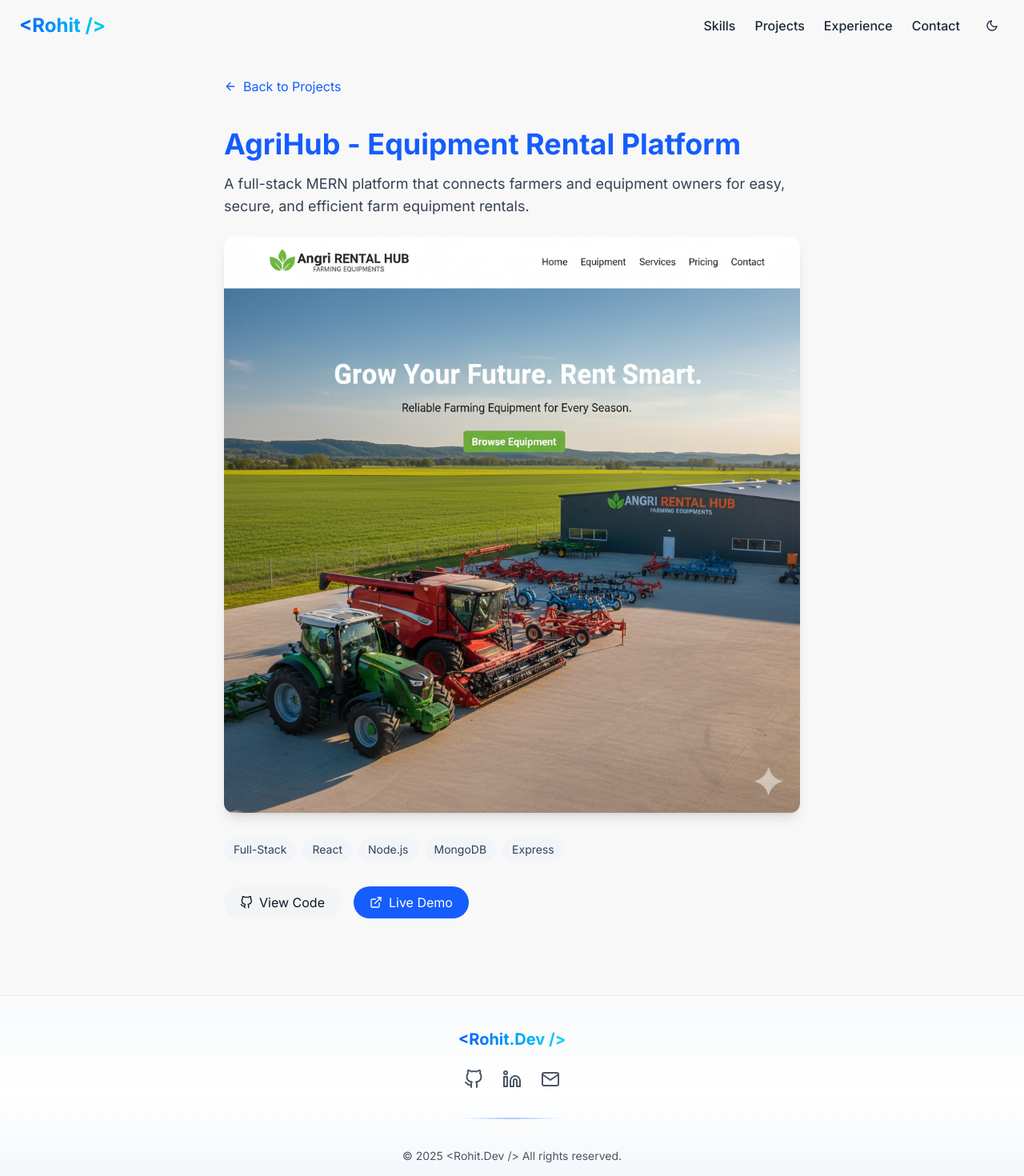
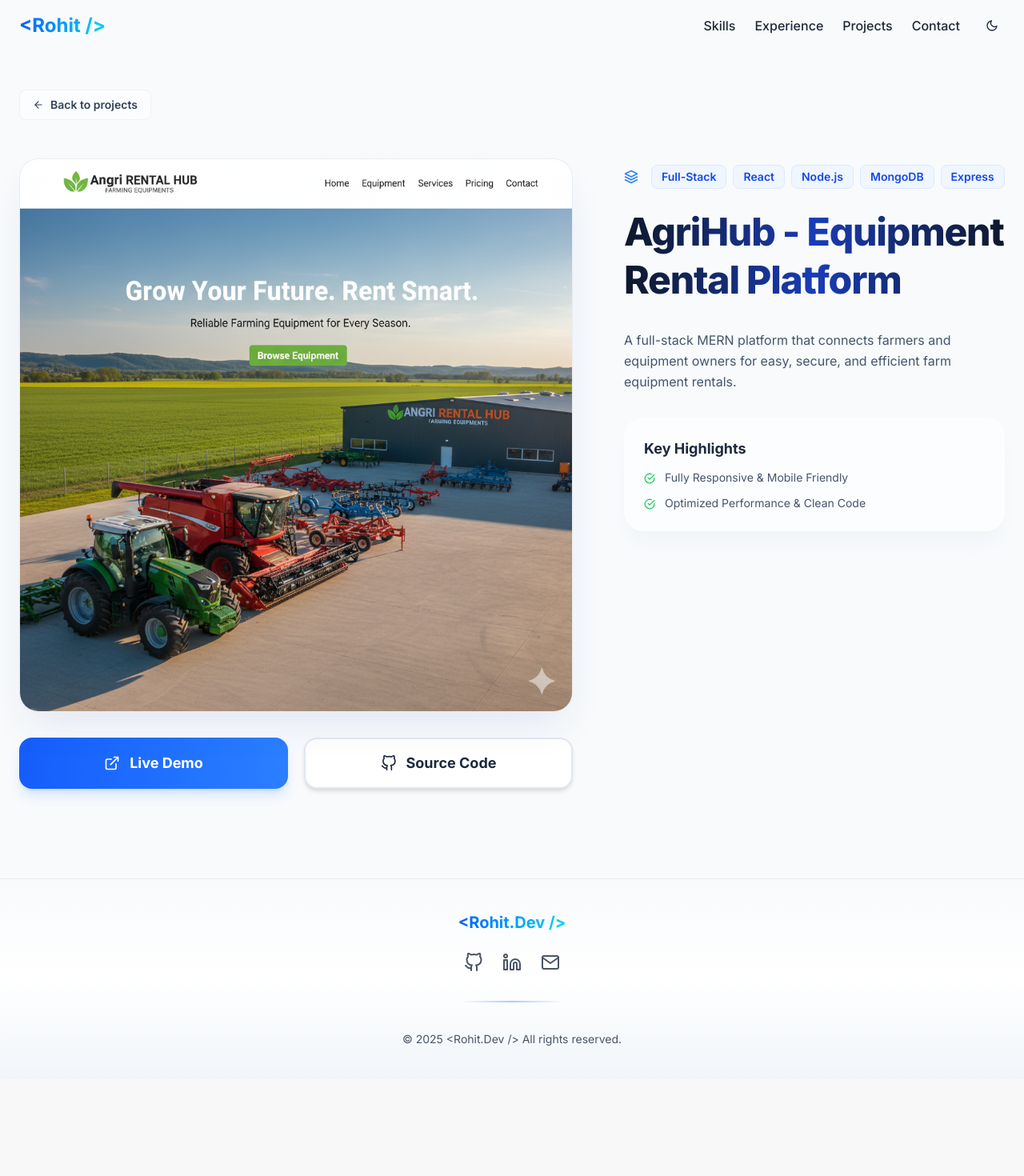
Before and after one commit to RB1600/Portfolio_React, a React (Vite) app: page /projects/1 in a window 1280 px wide. Shown: the top 1470 px of the page at 80% size. After the commit the page ends 1349 px from the top, so only its background shows below. Built offline with nearby package versions, Linux system fonts and the light colour scheme.

Commit message:
done all issues

```diff
--- a/src/components/Navbar.jsx
+++ b/src/components/Navbar.jsx
@@ -61,12 +61,14 @@ export default function Navbar() {
                     <a href="#skills" onClick={(e) => handleNavClick(e, "#skills")} className="hover:text-blue-600 dark:hover:text-cyan-400">
                         Skills
                     </a>
+                     <a href="#experience" onClick={(e) => handleNavClick(e, "#experience")} className="hover:text-blue-600 dark:hover:text-cyan-400">
+                        Experience
+                    </a>
+
                     <a href="#projects" onClick={(e) => handleNavClick(e, "#projects")} className="hover:text-blue-600 dark:hover:text-cyan-400">
                         Projects
                     </a>
-                    <a href="#experience" onClick={(e) => handleNavClick(e, "#experience")} className="hover:text-blue-600 dark:hover:text-cyan-400">
-                        Experience
-                    </a>
+
                     <a href="#contact" onClick={(e) => handleNavClick(e, "#contact")} className="hover:text-blue-600 dark:hover:text-cyan-400">
                         Contact
                     </a>
@@ -100,12 +102,15 @@ export default function Navbar() {
                     <a href="#skills" onClick={(e) => handleNavClick(e, "#skills")} className="py-2 hover:text-blue-600 dark:hover:text-cyan-400">
                         Skills
                     </a>
+
+                    <a href="#experience" onClick={(e) => handleNavClick(e, "#experience")} className="py-2 hover:text-blue-600 dark:hover:text-cyan-400">
+                        Experience
+                    </a>
+
                     <a href="#projects" onClick={(e) => handleNavClick(e, "#projects")} className="py-2 hover:text-blue-600 dark:hover:text-cyan-400">
                         Projects
                     </a>
-                    <a href="#experience" onClick={(e) => handleNavClick(e, "#experience")} className="py-2 hover:text-blue-600 dark:hover:text-cyan-400">
-                        Experience
-                    </a>
+
                     <a href="#contact" onClick={(e) => handleNavClick(e, "#contact")} className="py-2 hover:text-blue-600 dark:hover:text-cyan-400">
                         Contact
                     </a>
--- a/src/components/Projects.jsx
+++ b/src/components/Projects.jsx
@@ -1,13 +1,18 @@
-// src/components/Projects.jsx
 import React from "react"
 import { motion } from "framer-motion"
-import { Link } from "react-router-dom"
+import { useNavigate } from "react-router-dom"
 import { projects } from "../data/projects"
 import { fadeUp, staggerChildren } from "../utils/motionVariants"
 import ProjectCard from "./ProjectCard"
 import SectionHeader from "./SectionHeader"
 
 export default function Projects() {
+    const navigate = useNavigate();
+
+    const handleCardClick = (id) => {
+        navigate(`/projects/${id}`);
+    }
+
     return (
         <section
             id="projects"
@@ -41,11 +46,11 @@ export default function Projects() {
                                 key={p.id}
                                 variants={fadeUp}
                                 transition={{ type: "spring", stiffness: 200, damping: 20 }}
+                                onClick={() => handleCardClick(p.id)}
+                                className="cursor-pointer h-full"
                             >
-                                {/* ✅ Card links to /projects/:id */}
-                                <Link to={`/projects/${p.id}`}>
-                                    <ProjectCard {...p} />
-                                </Link>
+                                {/* ✅ Link tag Removed entirely */}
+                                <ProjectCard {...p} />
                             </motion.div>
                         ))}
                     </motion.div>
--- a/src/pages/ProjectDetails.jsx
+++ b/src/pages/ProjectDetails.jsx
@@ -1,83 +1,143 @@
 // src/pages/ProjectDetails.jsx
-import React from "react"
-import { useParams, Link } from "react-router-dom"
+import React, { useEffect } from "react"
+import { useParams, useNavigate } from "react-router-dom"
 import { projects } from "../data/projects"
 import { motion } from "framer-motion"
-import { FiArrowLeft, FiGithub, FiExternalLink } from "react-icons/fi"
+import { FiArrowLeft, FiGithub, FiExternalLink, FiLayers, FiCheckCircle } from "react-icons/fi"
 
 export default function ProjectDetails() {
     const { id } = useParams()
+    const navigate = useNavigate()
     const project = projects.find((p) => p.id === Number(id))
 
+    // Page Load झाल्यावर Top वर Scroll करा
+    useEffect(() => {
+        window.scrollTo(0, 0);
+    }, []);
 
-
-    if (!project)
-        return <p className="text-center py-24 text-gray-500">Project not found</p>
+    if (!project) return (
+        <div className="min-h-screen flex items-center justify-center text-slate-500 font-medium">
+            Project not found.
+        </div>
+    )
 
     return (
-        <motion.section
+        <section className="relative min-h-screen py-28 px-6 bg-slate-50 dark:bg-slate-950 overflow-hidden leading-relaxed">
+
+            {/* --- 1. Ambient Background Effects (Modern Glow) --- */}
+            <div className="absolute top-0 left-0 w-full h-full overflow-hidden pointer-events-none -z-10">
+                <div className="absolute top-[-10%] left-[-10%] w-[40%] h-[40%] rounded-full bg-blue-400/20 dark:bg-blue-900/30 blur-[100px]" />
+                <div className="absolute bottom-[-10%] right-[-10%] w-[40%] h-[40%] rounded-full bg-cyan-400/20 dark:bg-cyan-900/30 blur-[100px]" />
+            </div>
+
+            <div className="container mx-auto max-w-7xl relative z-10">
+
+                {/* --- 2. Back Button --- */}
+                <motion.button
+                    initial={{ opacity: 0, x: -10 }}
+                    animate={{ opacity: 1, x: 0 }}
+                    onClick={() => navigate(-1)}
+                    className="group flex items-center gap-2 mb-12 px-4 py-2 rounded-lg bg-white/50 dark:bg-slate-900/50 backdrop-blur-md border border-slate-200/50 dark:border-slate-700/50 text-sm font-semibold text-slate-700 dark:text-slate-300 hover:bg-white dark:hover:bg-slate-800 transition-all"
+                >
+                    <FiArrowLeft className="group-hover:-translate-x-1 transition-transform duration-300" />
+                    <span>Back to projects</span>
+                </motion.button>
+
+                {/* --- 3. Split Layout Grid --- */}
+                <motion.div
                     initial={{ opacity: 0, y: 20 }}
                     animate={{ opacity: 1, y: 0 }}
                     transition={{ duration: 0.5 }}
-            className="py-24 px-6 container mx-auto max-w-3xl"
+                    className="grid grid-cols-1 lg:grid-cols-12 gap-12 lg:gap-16 items-start"
                 >
-            {/* Back Link */}
-            <Link
-                to="/"
-                className="flex items-center gap-2 text-blue-600 dark:text-cyan-400 hover:underline mb-10"
-            >
-                <FiArrowLeft /> Back to Projects
-            </Link>
 
-            <h1 className="text-4xl font-bold mb-4 text-blue-600 dark:text-cyan-400">
-                {project.title}
-            </h1>
+                    {/* === LEFT COLUMN: Image & Action Buttons (7 Columns) === */}
+                    <div className="lg:col-span-7 flex flex-col gap-8">
 
-            <p className="text-gray-700 dark:text-gray-300 mb-6 text-lg">
-                {project.description}
-            </p>
-
+                        {/* Image Frame with Glow */}
+                        <div className="relative group rounded-3xl overflow-hidden shadow-2xl shadow-blue-900/10 border border-slate-200/50 dark:border-slate-700/50 bg-slate-100 dark:bg-slate-800/50">
                             <img
                                 src={project.image}
                                 alt={project.title}
-                className="w-full rounded-xl shadow-lg mb-8"
+                                className="relative z-10 w-full h-auto object-cover transform transition-transform duration-700 ease-in-out group-hover:scale-[1.03]"
                             />
+                        </div>
 
-            {/* Tech Stack */}
-            <div className="flex flex-wrap gap-2 mb-8">
+                        {/* Action Buttons */}
+                        <div className="grid grid-cols-1 sm:grid-cols-2 gap-5">
+                            {project.liveDemoLink && (
+                                <a
+                                    href={project.liveDemoLink}
+                                    target="_blank"
+                                    rel="noreferrer"
+                                    className="group flex items-center justify-center gap-3 px-6 py-4 bg-gradient-to-r from-blue-600 to-blue-500 hover:from-blue-700 hover:to-blue-600 text-white rounded-2xl font-bold text-lg shadow-lg shadow-blue-500/20 transition-all transform hover:-translate-y-1"
+                                >
+                                    <FiExternalLink className="text-xl group-hover:rotate-12 transition-transform" />
+                                    <span>Live Demo</span>
+                                </a>
+                            )}
+                            {project.githubLink && (
+                                <a
+                                    href={project.githubLink}
+                                    target="_blank"
+                                    rel="noreferrer"
+                                    className="group flex items-center justify-center gap-3 px-6 py-4 bg-white dark:bg-slate-900 text-slate-800 dark:text-white border-2 border-slate-200 dark:border-slate-700 hover:border-slate-900 dark:hover:border-slate-100 rounded-2xl font-bold text-lg shadow-md transition-all transform hover:-translate-y-1"
+                                >
+                                    <FiGithub className="text-xl group-hover:rotate-12 transition-transform"/>
+                                    <span>Source Code</span>
+                                </a>
+                            )}
+                        </div>
+                    </div>
+
+                    {/* === RIGHT COLUMN: Details & Info (5 Columns) === */}
+                    <div className="lg:col-span-5 flex flex-col gap-8 lg:py-2">
+
+                        <div>
+                            {/* Tech Stack Pills */}
+                            <div className="flex flex-wrap items-center gap-2 mb-6">
+                                <FiLayers className="text-blue-500 dark:text-cyan-400 text-lg shrink-0 mr-2" />
                                 {project.tags.map((tag, i) => (
                                     <span
                                         key={i}
-                        className="px-3 py-1 text-sm bg-slate-100 dark:bg-slate-800 text-gray-700 dark:text-gray-300 rounded-full"
+                                        className="px-3 py-1 text-sm font-semibold rounded-lg bg-blue-50 dark:bg-slate-800/80 text-blue-700 dark:text-blue-300 border border-blue-100 dark:border-slate-700"
                                     >
                                         {tag}
                                     </span>
                                 ))}
                             </div>
 
-            {/* Links */}
-            <div className="flex gap-4">
-                {project.githubLink && (
-                    <a
-                        href={project.githubLink}
-                        target="_blank"
-                        rel="noreferrer"
-                        className="flex items-center gap-2 px-5 py-2 bg-gray-100 dark:bg-slate-800 rounded-full hover:bg-gray-200 dark:hover:bg-slate-700 transition"
-                    >
-                        <FiGithub /> View Code
-                    </a>
-                )}
-                {project.liveDemoLink && (
-                    <a
-                        href={project.liveDemoLink}
-                        target="_blank"
-                        rel="noreferrer"
-                        className="flex items-center gap-2 px-5 py-2 bg-blue-600 text-white rounded-full hover:bg-blue-700 dark:bg-cyan-500 dark:hover:bg-cyan-600 transition"
-                    >
-                        <FiExternalLink /> Live Demo
-                    </a>
-                )}
+                            {/* Main Title */}
+                            <h1 className="text-4xl md:text-5xl font-extrabold tracking-tight bg-clip-text text-transparent bg-gradient-to-r from-slate-900 via-blue-800 to-slate-900 dark:from-white dark:via-blue-200 dark:to-white leading-tight">
+                                {project.title}
+                            </h1>
                         </div>
-        </motion.section>
+
+                        {/* Description */}
+                        <div className="prose prose-lg dark:prose-invert text-slate-600 dark:text-slate-300 leading-relaxed">
+                            <p>{project.description}</p>
+                        </div>
+
+                        {/* Extra Details Box (Glassmorphism) */}
+                        <div className="p-6 rounded-3xl bg-white/60 dark:bg-slate-900/60 backdrop-blur-xl border border-white/20 dark:border-slate-700/30 shadow-xl shadow-slate-200/20 dark:shadow-none">
+                            <h3 className="text-lg font-bold text-slate-800 dark:text-slate-100 mb-3">
+                                Key Highlights
+                            </h3>
+                            <ul className="space-y-3 text-slate-600 dark:text-slate-400 text-sm">
+                                <li className="flex items-start gap-3">
+                                    <FiCheckCircle className="text-green-500 mt-1 shrink-0" />
+                                    <span>Fully Responsive & Mobile Friendly</span>
+                                </li>
+                                <li className="flex items-start gap-3">
+                                     <FiCheckCircle className="text-green-500 mt-1 shrink-0" />
+                                    <span>Optimized Performance & Clean Code</span>
+                                </li>
+                            </ul>
+                        </div>
+
+                    </div>
+                </motion.div>
+            </div>
+        </section>
     )
 }
```
Also changed, not shown: src/components/ProjectCard.jsx (+6 -10 lines). Lines whose indentation alone changed are shown as unchanged.
